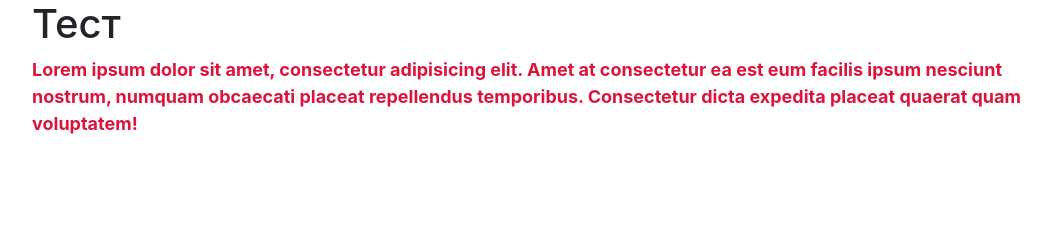
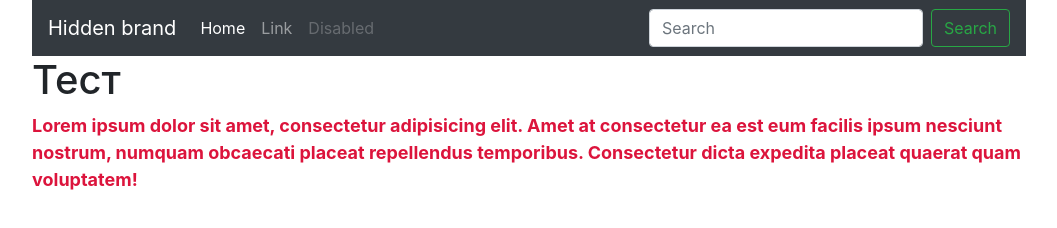
Before and after one commit to Alex10885/gitTest, a plain HTML site: page index.html in a window 1280 px wide. Shown: the whole page, without its empty margins (111-1168 px from the left). Drawn offline with nearby package versions, Linux system fonts and the light colour scheme.

Commit message:
added navigation

```diff
--- a/index.html
+++ b/index.html
@@ -14,9 +14,30 @@
 </head>
 <body>
 
-
-
 <div class="container">
+    <nav class="navbar navbar-expand-lg navbar-dark bg-dark">
+        <button class="navbar-toggler" type="button" data-toggle="collapse" data-target="#navbarTogglerDemo01" aria-controls="navbarTogglerDemo01" aria-expanded="false" aria-label="Toggle navigation">
+            <span class="navbar-toggler-icon"></span>
+        </button>
+        <div class="collapse navbar-collapse" id="navbarTogglerDemo01">
+            <a class="navbar-brand" href="#">Hidden brand</a>
+            <ul class="navbar-nav mr-auto mt-2 mt-lg-0">
+                <li class="nav-item active">
+                    <a class="nav-link" href="#">Home <span class="sr-only">(current)</span></a>
+                </li>
+                <li class="nav-item">
+                    <a class="nav-link" href="#">Link</a>
+                </li>
+                <li class="nav-item">
+                    <a class="nav-link disabled" href="#" tabindex="-1" aria-disabled="true">Disabled</a>
+                </li>
+            </ul>
+            <form class="form-inline my-2 my-lg-0">
+                <input class="form-control mr-sm-2" type="search" placeholder="Search" aria-label="Search">
+                <button class="btn btn-outline-success my-2 my-sm-0" type="submit">Search</button>
+            </form>
+        </div>
+    </nav>
     <h1>Тест</h1>
     <p>Lorem ipsum dolor sit amet, consectetur adipisicing elit. Amet at consectetur ea est eum facilis ipsum nesciunt nostrum, numquam obcaecati placeat repellendus temporibus. Consectetur dicta expedita placeat quaerat quam voluptatem!</p>
     <div class="header-wrap">
```
